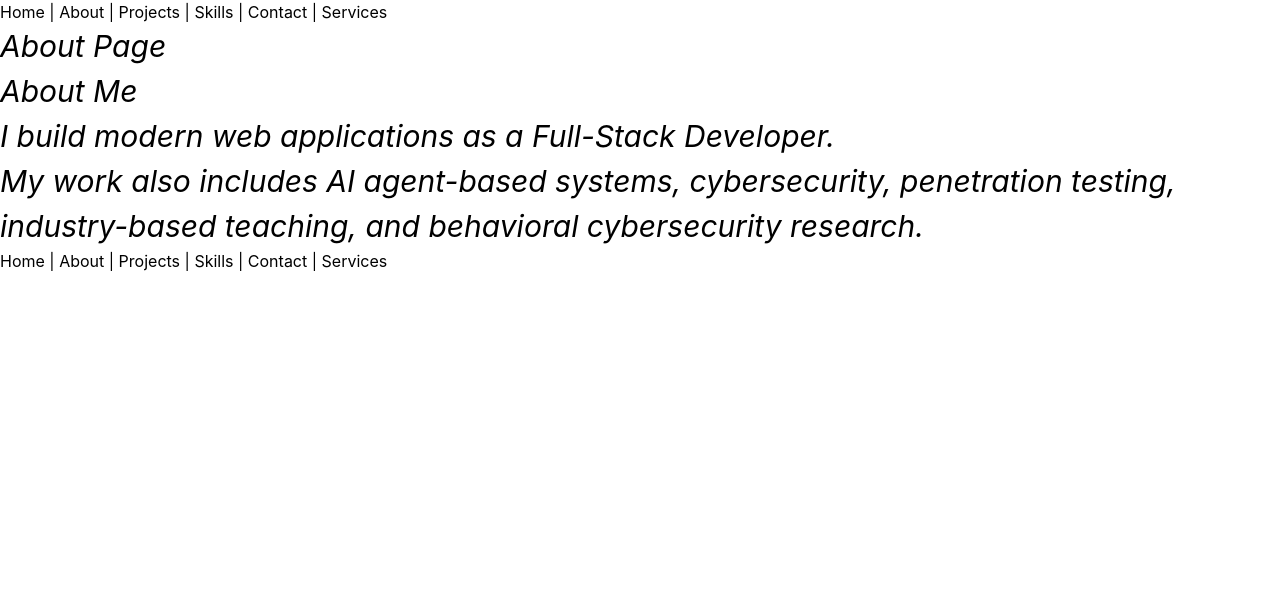
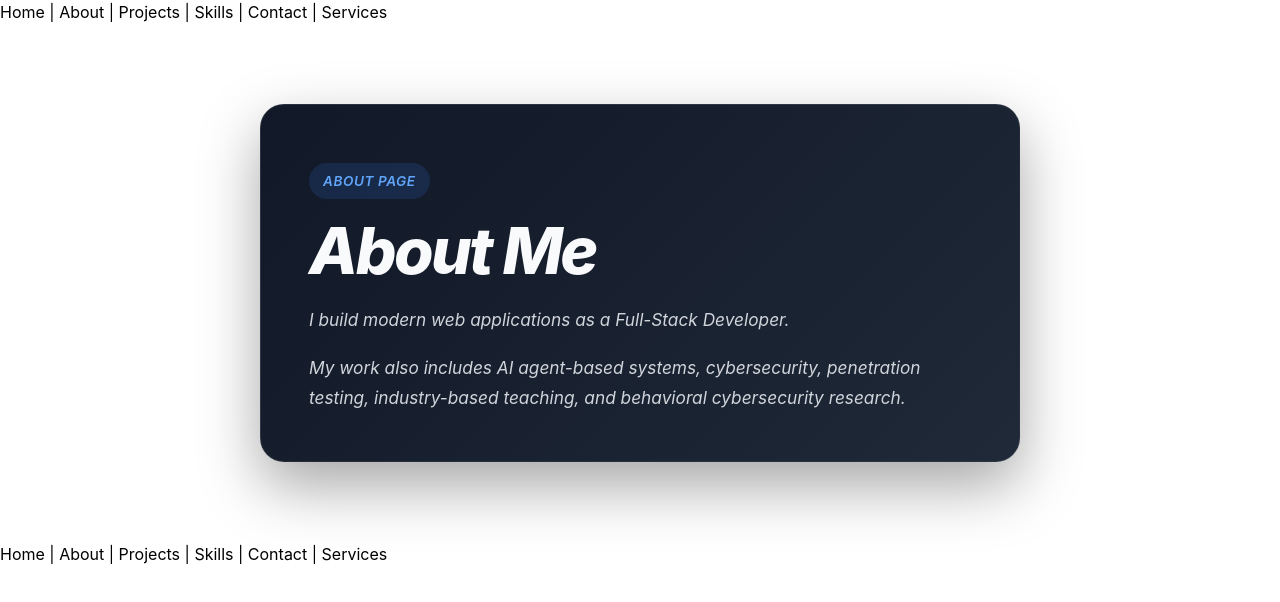
Before and after one commit to tinsaem/React-Routing, a React (Vite) app: page /about in a window 1280 px wide. Shown: the top 602 px of the page. Built offline with nearby package versions, Linux system fonts and the light colour scheme.

Commit message:
tinsae about

```diff
--- a/src/pages/style.css
+++ b/src/pages/style.css
@@ -64,3 +64,65 @@
   font-size: 30px;
   font-style: italic;
 }
+.page-box {
+  max-width: 760px;
+  margin: 80px auto;
+  padding: 48px;
+  border-radius: 24px;
+  background: linear-gradient(135deg, #111827, #1f2937);
+  color: #f9fafb;
+  box-shadow: 0 24px 60px rgba(0, 0, 0, 0.35);
+  border: 1px solid rgba(255, 255, 255, 0.08);
+  font-family: "Inter", "Segoe UI", sans-serif;
+}
+
+.page-label {
+  display: inline-block;
+  margin-bottom: 18px;
+  padding: 8px 14px;
+  border-radius: 999px;
+  background: rgba(59, 130, 246, 0.15);
+  color: #60a5fa;
+  font-size: 0.85rem;
+  font-weight: 600;
+  letter-spacing: 0.04em;
+  text-transform: uppercase;
+}
+
+.page-box h1 {
+  margin: 0 0 20px;
+  font-size: clamp(2.3rem, 5vw, 4rem);
+  line-height: 1.05;
+  font-weight: 800;
+  letter-spacing: -0.04em;
+}
+
+.page-box p {
+  margin: 0 0 18px;
+  max-width: 640px;
+  color: #d1d5db;
+  font-size: 1.08rem;
+  line-height: 1.75;
+}
+
+.page-box p:last-child {
+  margin-bottom: 0;
+}
+
+.page-box:hover {
+  transform: translateY(-4px);
+  transition: transform 0.25s ease, box-shadow 0.25s ease;
+  box-shadow: 0 30px 80px rgba(0, 0, 0, 0.45);
+}
+
+@media (max-width: 768px) {
+  .page-box {
+    margin: 40px 18px;
+    padding: 32px 24px;
+    border-radius: 18px;
+  }
+
+  .page-box p {
+    font-size: 1rem;
+  }
+}
```
